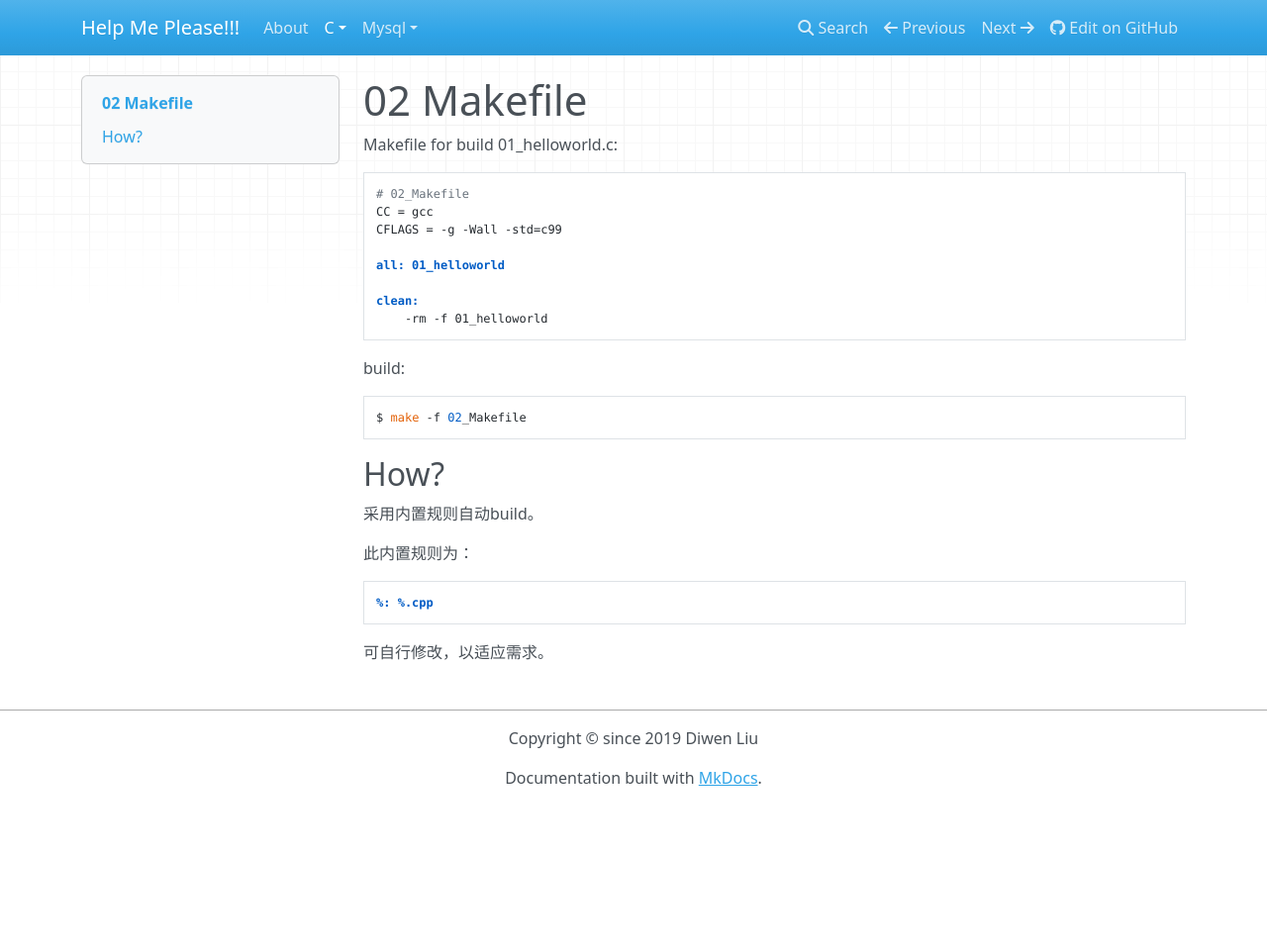
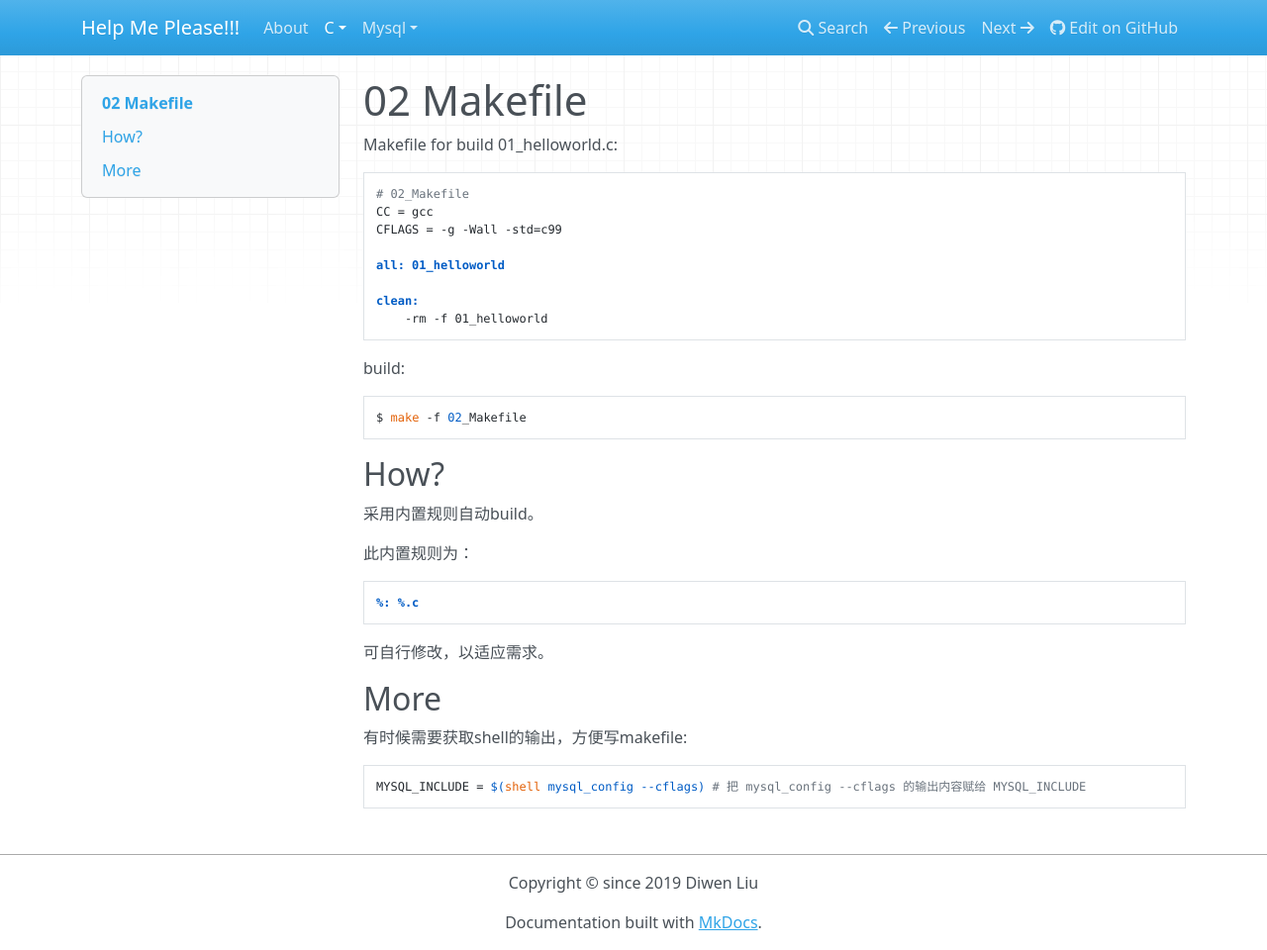
Before and after one commit to yzhu798/HelpMe, an MkDocs documentation site: the page built from notes/C/02_Makefile.md, in a window 1280 px wide and 960 px high. Shown: the whole window at 99% size. Built offline with MkDocs 1.6.1, drawn with Linux system fonts in a browser that asks for light colours; nearby versions of some CDN libraries.

Commit message:
Modify doc

````diff
--- a/notes/C/02_Makefile.md
+++ b/notes/C/02_Makefile.md
@@ -2,7 +2,7 @@
 
 Makefile for build 01_helloworld.c:
 
-```
+```makefile
 # 02_Makefile
 CC = gcc
 CFLAGS = -g -Wall -std=c99
@@ -25,8 +25,16 @@ $ make -f 02_Makefile
 
 此内置规则为：
 
-```
-%: %.cpp
+```makefile
+%: %.c
 ```
 
 可自行修改，以适应需求。
+
+## More
+
+有时候需要获取shell的输出，方便写makefile:
+
+```makefile
+MYSQL_INCLUDE = $(shell mysql_config --cflags) # 把 mysql_config --cflags 的输出内容赋给 MYSQL_INCLUDE
+```
````
